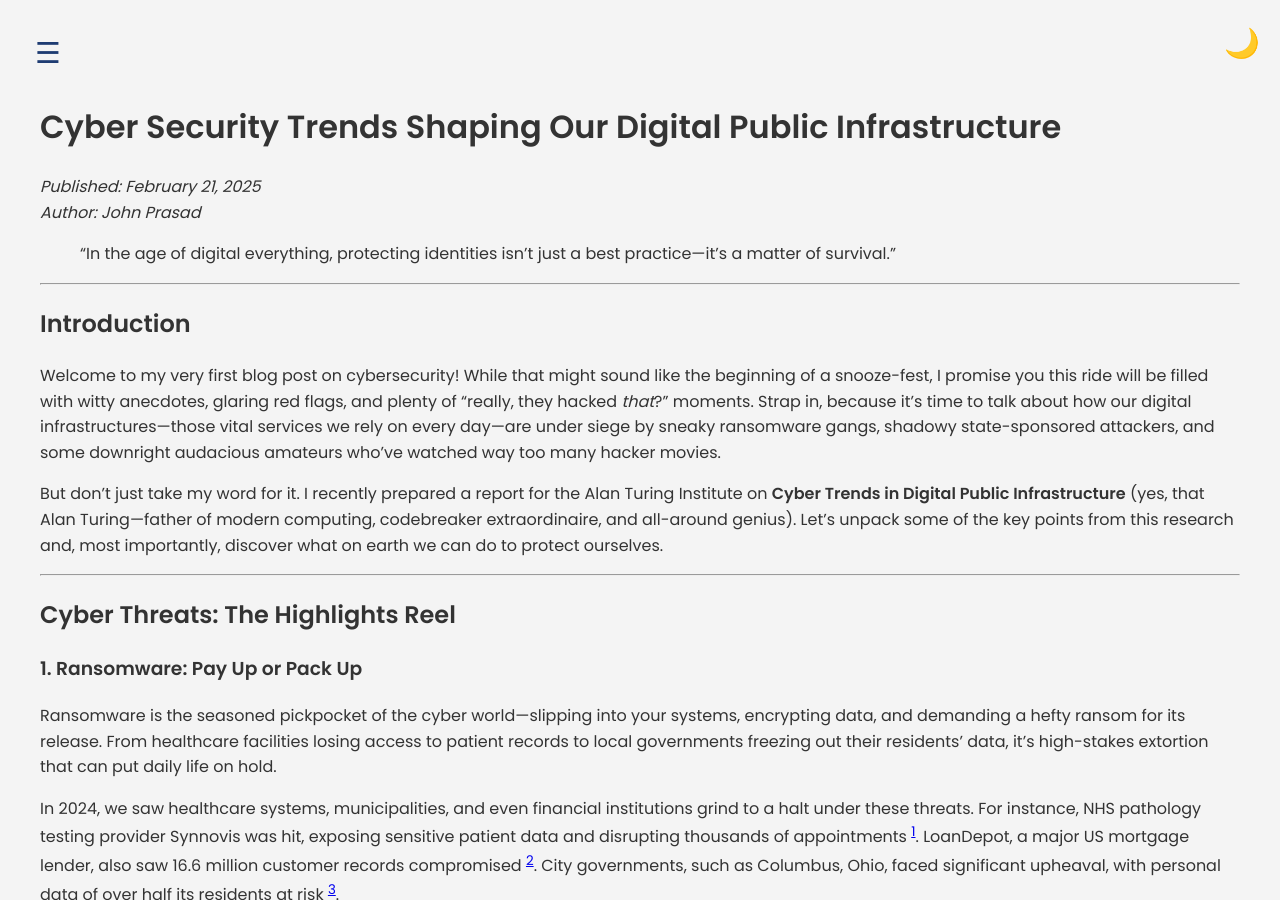
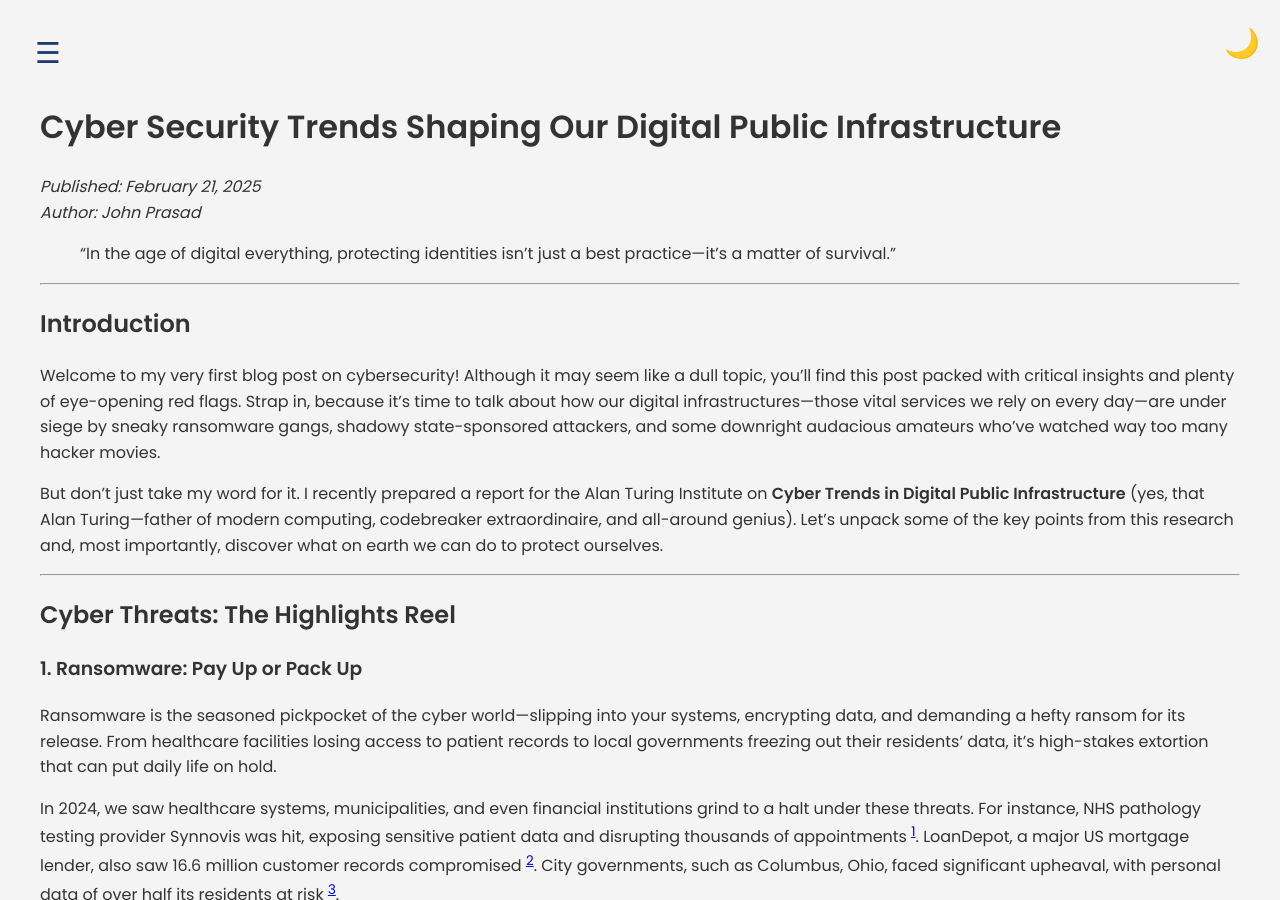
Before and after one commit to barrryblock/barrryblock.github.io, a Jekyll site: the page built from _posts/2025-02-21-cyber-security-trends-shaping-our-dpi.md, in a window 1280 px wide and 900 px high. Built offline with Jekyll 4.4.1, drawn with Linux system fonts in a browser that asks for light colours; our own code applies the rules of GitHub Pages for plain Markdown files.

Commit message:
slight wording change

```diff
--- a/_posts/2025-02-21-cyber-security-trends-shaping-our-dpi.md
+++ b/_posts/2025-02-21-cyber-security-trends-shaping-our-dpi.md
@@ -9,7 +9,7 @@
 
 ## Introduction
 
-Welcome to my very first blog post on cybersecurity! While that might sound like the beginning of a snooze-fest, I promise you this ride will be filled with witty anecdotes, glaring red flags, and plenty of “really, they hacked _that_?” moments. Strap in, because it’s time to talk about how our digital infrastructures—those vital services we rely on every day—are under siege by sneaky ransomware gangs, shadowy state-sponsored attackers, and some downright audacious amateurs who’ve watched way too many hacker movies.
+Welcome to my very first blog post on cybersecurity! Although it may seem like a dull topic, you’ll find this post packed with critical insights and plenty of eye-opening red flags. Strap in, because it’s time to talk about how our digital infrastructures—those vital services we rely on every day—are under siege by sneaky ransomware gangs, shadowy state-sponsored attackers, and some downright audacious amateurs who’ve watched way too many hacker movies.
 
 But don’t just take my word for it. I recently prepared a report for the Alan Turing Institute on **Cyber Trends in Digital Public Infrastructure** (yes, that Alan Turing—father of modern computing, codebreaker extraordinaire, and all-around genius). Let’s unpack some of the key points from this research and, most importantly, discover what on earth we can do to protect ourselves.
 
```
